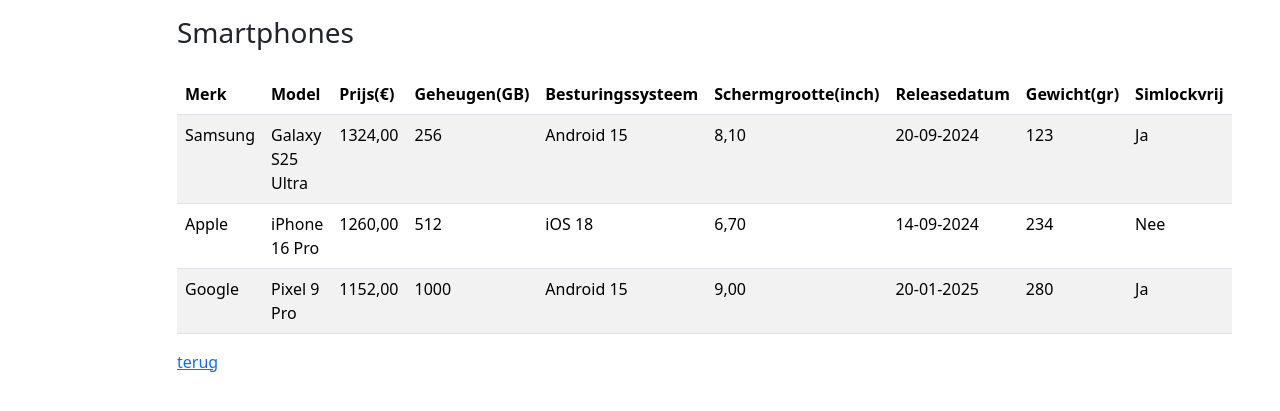
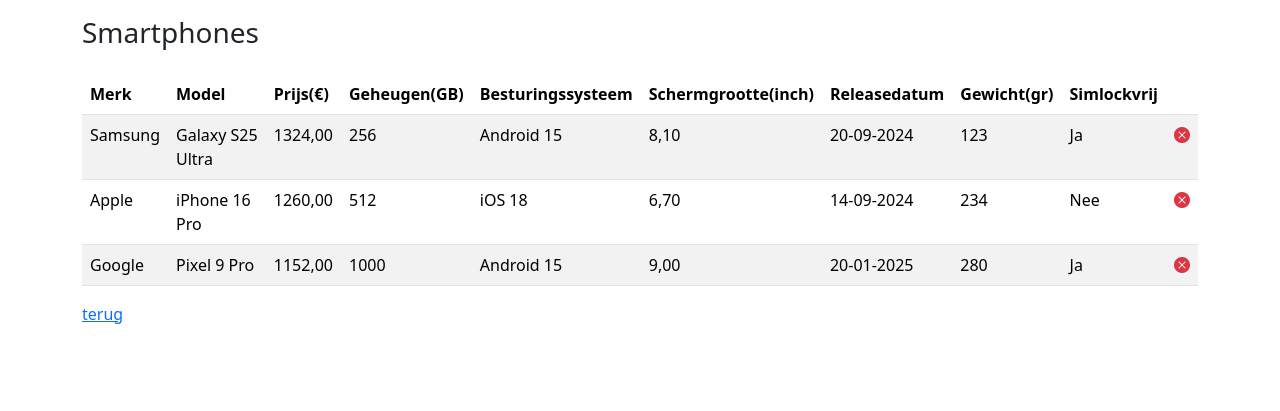
Before and after one commit to adruijter/mvc-startertemplate-2408b, a PHP site: page /smartphones in a window 1280 px wide. Shown: the top 411 px of the page. Run offline with PHP 8.4, Linux system fonts and the light colour scheme; data comes from the database, SQL or seed files in the repository; data that the repository does not hold is empty.

Commit message:
extra opdracht

```diff
--- a/app/controllers/Smartphones.php
+++ b/app/controllers/Smartphones.php
@@ -23,4 +23,11 @@
 
         $this->view('smartphones/index', $data);
     }
+
+    public function delete($id)
+    {
+        $result = $this->smartphoneModel->delete($id);
+
+        header('location: ' . URLROOT . '/smartphones/index');
+    }
 }
--- a/app/models/SmartphonesModel.php
+++ b/app/models/SmartphonesModel.php
@@ -15,7 +15,8 @@
 
     public function getAllSmartphones()
     {
-        $sql = 'SELECT  SMPH.Merk
+        $sql = 'SELECT  SMPH.Id
+                       ,SMPH.Merk
                        ,SMPH.Model
                        ,FORMAT(SMPH.Prijs, 2, "nl_NL") as Prijs
                        ,SMPH.Geheugen
@@ -31,4 +32,16 @@
 
         return $this->db->resultSet();
     }
+
+    public function delete($id)
+    {
+        $sql = 'DELETE FROM Smartphones WHERE Id = :id';
+
+        $this->db->query($sql);
+        $this->db->bind(':id', $id, PDO::PARAM_INT);
+
+        $this->db->execute();
+    }
+
+
 }
--- a/app/views/smartphones/index.php
+++ b/app/views/smartphones/index.php
@@ -3,17 +3,17 @@
 <div class="container mt-3">
 
     <div class="row">
-        <div class="col-1"></div>
-        <div class="col-10">
+        <div class="col-0"></div>
+        <div class="col-12">
             <h3><?= $data['title']; ?></h3>
         </div>
-        <div class="col-1"></div>
+        <div class="col-0"></div>
     </div>
 
 
     <div class="row mt-3">
-        <div class="col-1"></div>
-        <div class="col-10">
+        <div class="col-0"></div>
+        <div class="col-12">
             <table class="table table-striped table-hover">
                 <thead>
                     <tr>
@@ -26,6 +26,7 @@
                         <th scope="col">Releasedatum</th>
                         <th scope="col">Gewicht(gr)</th>
                         <th scope="col">Simlockvrij</th>
+                        <th scope="col"></th>
                     </tr>
                 </thead>
                 <tbody>
@@ -40,13 +41,14 @@
                             <td><?= $smartphone->Releasedatum; ?></td>
                             <td><?= $smartphone->Gewicht; ?></td>
                             <td><?= $smartphone->Simlockvrij; ?></td>
+                            <td><a href="<?= URLROOT; ?>/smartphones/delete/<?= $smartphone->Id; ?>"><i class="bi bi-x-circle-fill text-danger"></a></i></td>
                         </tr>
                     <?php endforeach; ?>
                 </tbody>
             </table>
             <a href="<?= URLROOT; ?>/homepages/index">terug</a>
         </div>
-        <div class="col-1"></div>
+        <div class="col-0"></div>
 
 </div>
 
```
